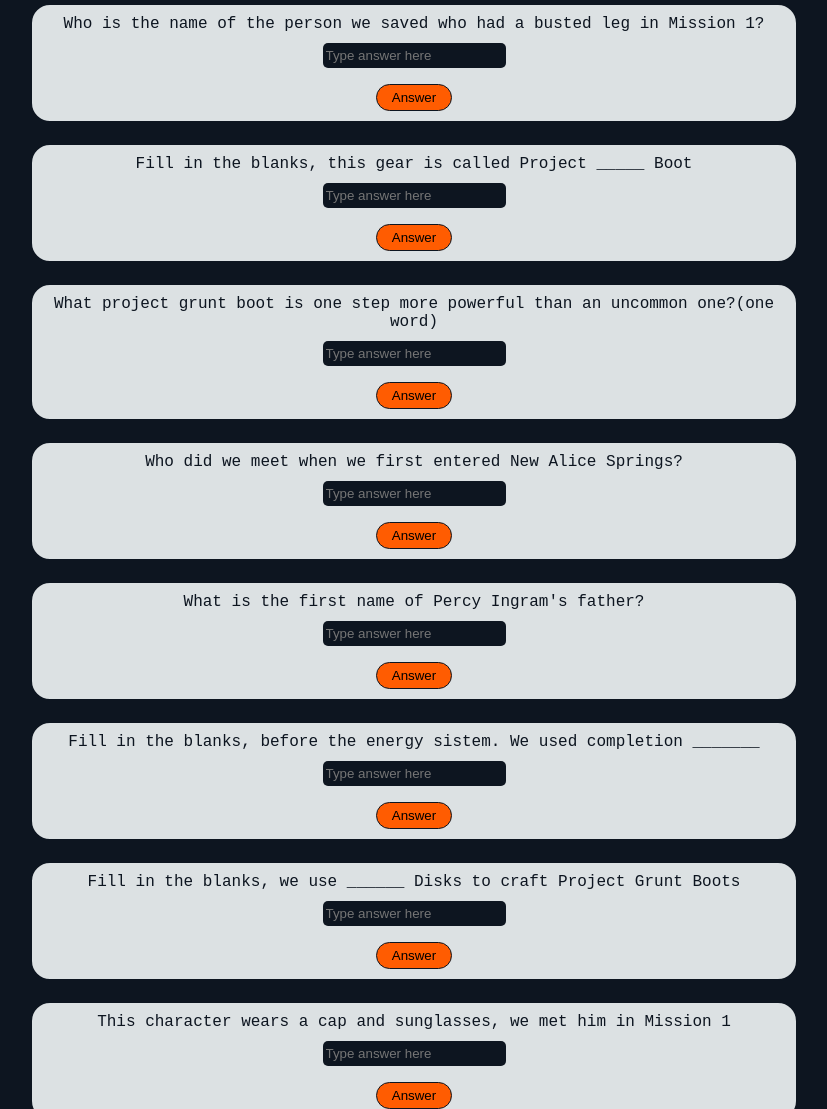
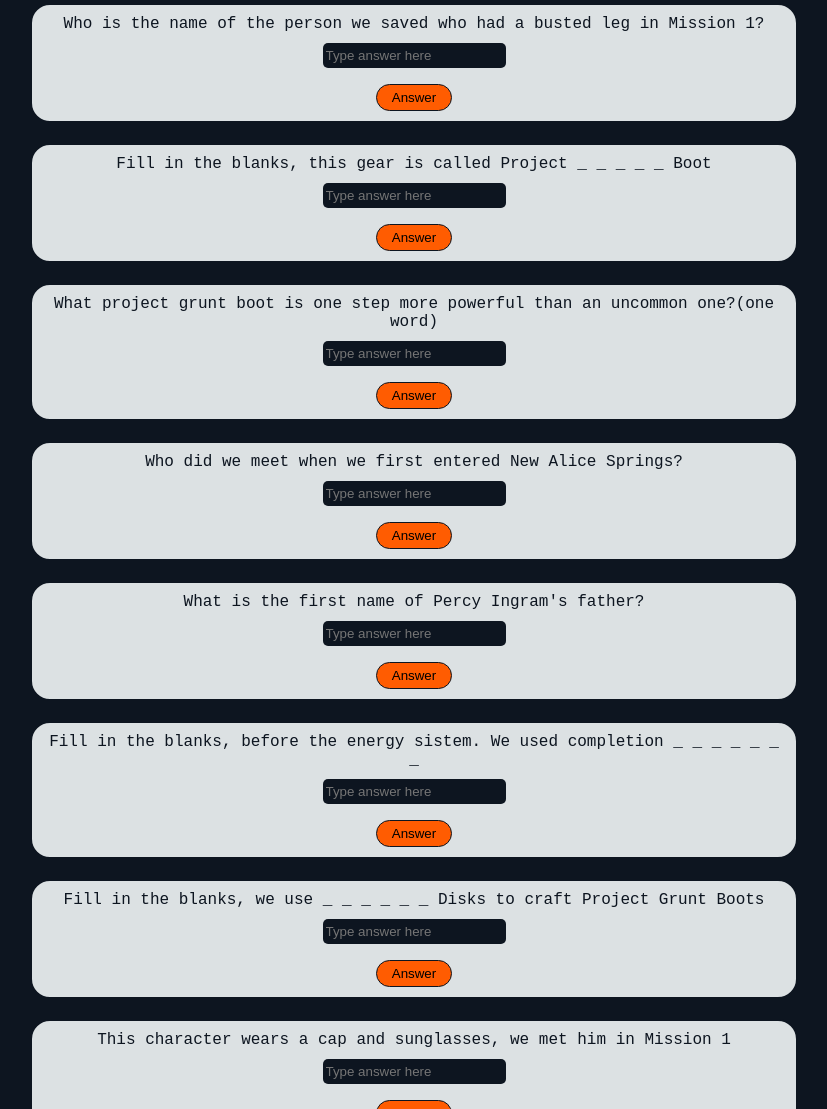
Before and after one commit to rayhanjamesc/quiz-tribute, a plain HTML site: page index.html in a window 1280 px wide. Shown: the part 645-1754 px from the top of the page, without its empty margins (226-1053 px from the left). Drawn offline with Linux system fonts and the light colour scheme.

Commit message:
Update index.html

```diff
--- a/index.html
+++ b/index.html
@@ -25,7 +25,7 @@
                 <button class="answer-button" onclick="getanswerOne()">Answer</button>
             </section>
             <section class="question-container" class="small-question">
-                <label for="question-two">Fill in the blanks, this gear is called Project _____ Boot</label>
+                <label for="question-two">Fill in the blanks, this gear is called Project _ _ _ _ _ Boot</label>
                 <input type="text" id="question-two" placeholder="Type answer here">
                 <p id="answer-two"></p>
                 <button class="answer-button" onclick="getanswerTwo()">Answer</button>
@@ -49,13 +49,13 @@
                 <button class="answer-button" onclick="getanswerFive()">Answer</button>
             </section>
             <section class="question-container" class="small-question">
-                <label for="question-six">Fill in the blanks, before the energy sistem. We used completion _______</label>
+                <label for="question-six">Fill in the blanks, before the energy sistem. We used completion _ _ _ _ _ _ _</label>
                 <input type="text" id="question-six" placeholder="Type answer here">
                 <p id="answer-six"></p>
                 <button class="answer-button" onclick="getanswerSix()">Answer</button>
             </section>
             <section class="question-container" class="small-question">
-                <label for="question-seven">Fill in the blanks, we use ______ Disks to craft Project Grunt Boots</label>
+                <label for="question-seven">Fill in the blanks, we use _ _ _ _ _ _ Disks to craft Project Grunt Boots</label>
                 <input type="text" id="question-seven" placeholder="Type answer here">
                 <p id="answer-seven"></p>
                 <button class="answer-button" onclick="getanswerSeven()">Answer</button>
```
